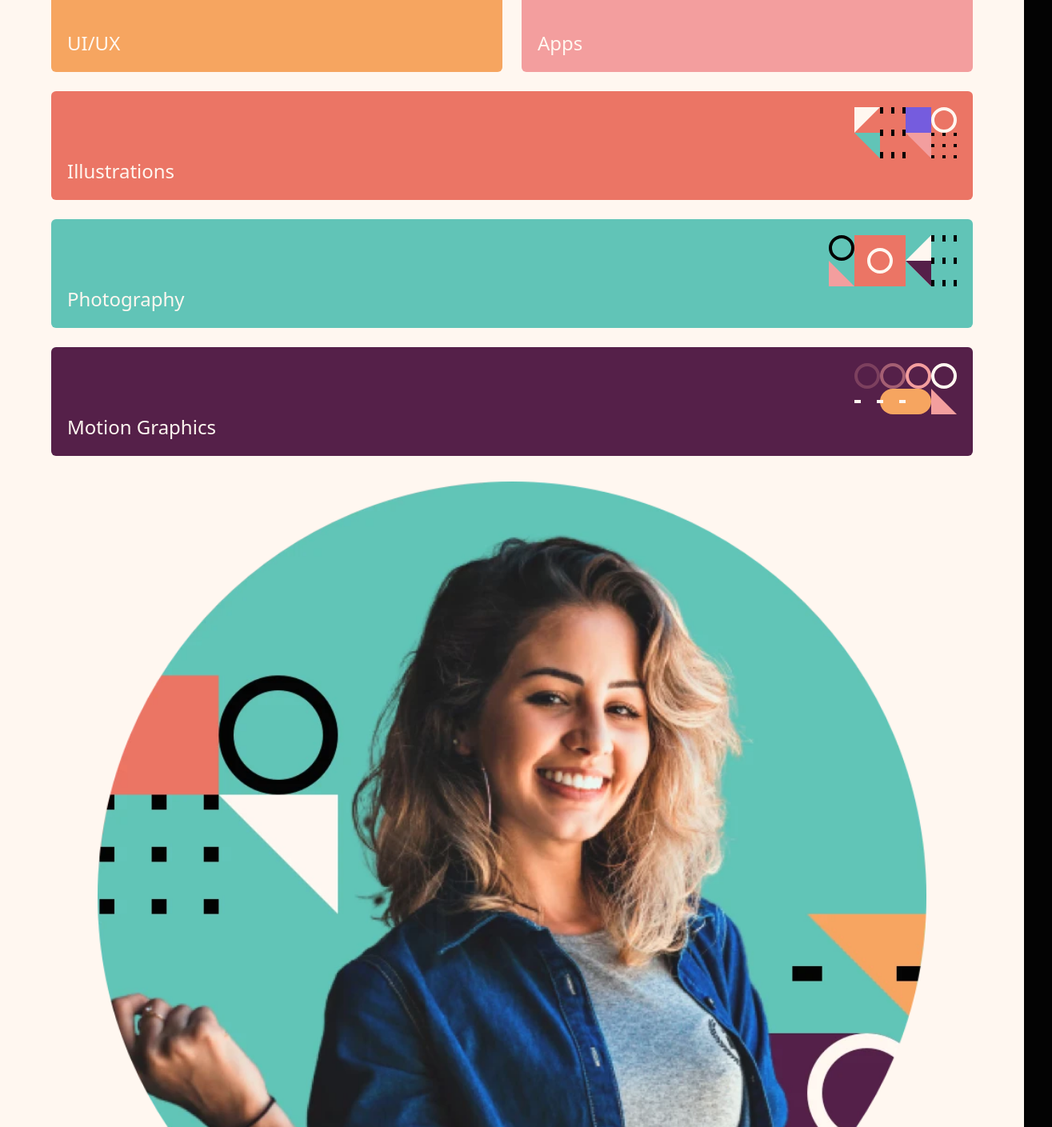
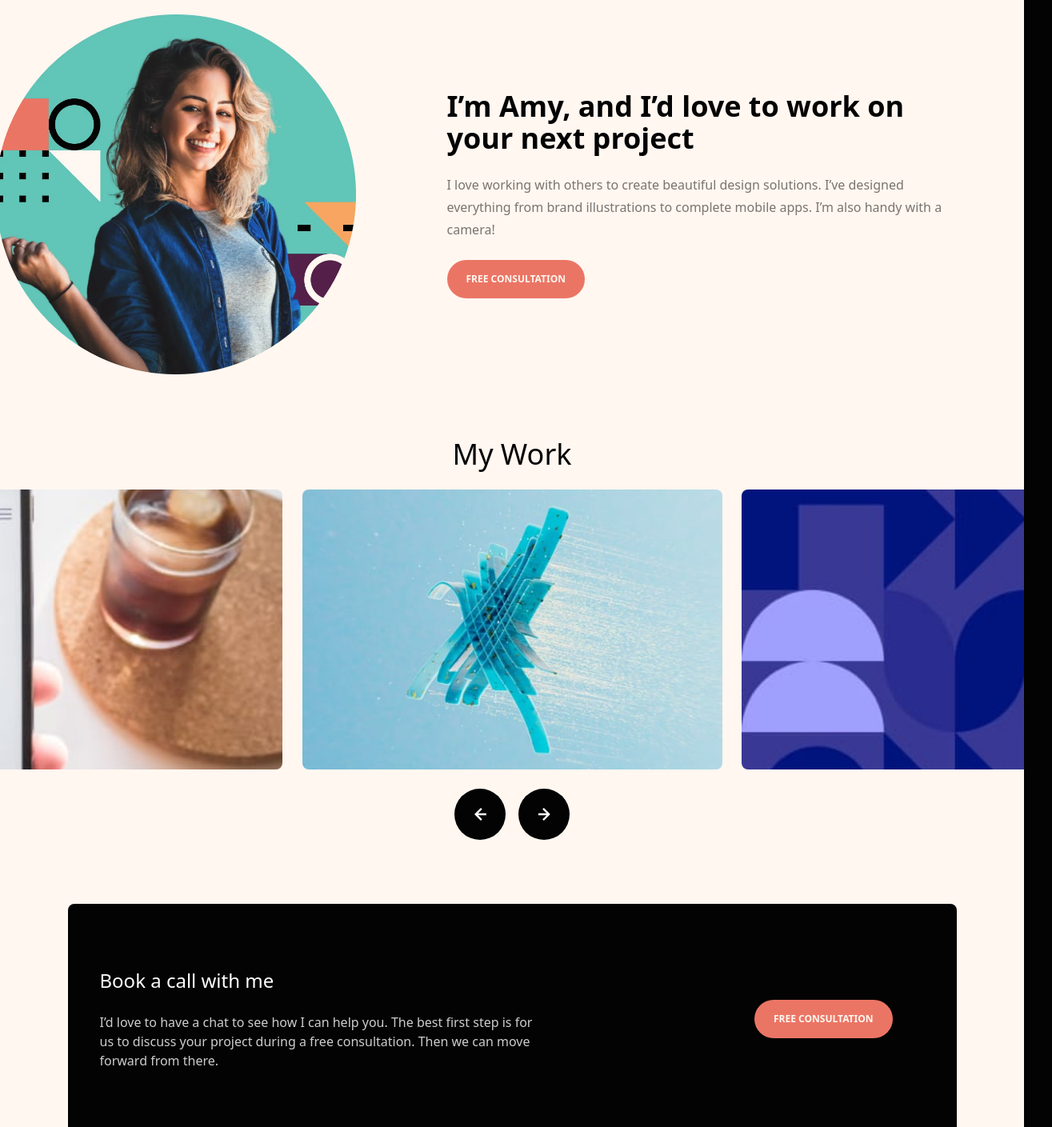
Before and after one commit to DanK1368/single-page-design-portfolio, a React (Create React App) app: page / in a window 1280 px wide. Shown: the part 646-2055 px from the top of the page at 80% size, 1315 px wide, since content can reach past the window. Built offline with nearby package versions, Linux system fonts and the light colour scheme.

Commit message:
responsive layout added to the different components

```diff
--- a/src/App.js
+++ b/src/App.js
@@ -8,8 +8,8 @@ import Footer from "./components/Footer";
 
 function App() {
   return (
-    <main className=" min-h-screen bg-neutral">
-      <div className=" w-[90%] m-auto ">
+    <main className=" min-h-screen bg-neutral overflow-x-hidden ">
+      <div className=" w-[90%] m-auto max-w-[1111px] relative  ">
         <Header />
         <Intro />
         <Work />
--- a/src/components/About.js
+++ b/src/components/About.js
@@ -3,17 +3,23 @@ import profilePic from "../assets/image-amy.webp";
 
 const About = () => {
   return (
-    <section className="flex flex-col justify-center items-center gap-6 text-center">
-      <img className=" w-[90%] " src={profilePic} alt="" />
-      <h3 className=" text-2xl font-semibold w-[90%] text-base-100 ">
+    <section className="flex flex-col justify-center items-center gap-6 text-center md:flex-row md:my-20">
+      <img
+        className=" w-[90%] max-w-[450px] md:translate-x-[-20%] md:flex-1 md:w-[500px] "
+        src={profilePic}
+        alt=""
+      />
+      <div className=" flex flex-col items-center justify-center gap-6 md:items-start  ">
+        <h3 className=" text-2xl font-semibold text-base-100 md:text-left md:w-full md:text-4xl ">
           I’m Amy, and I’d love to work on your next project
         </h3>
-      <p className=" text-md font-light text-neutral-content leading-6 ">
+        <p className=" text-neutral-content leading-7 md:text-left ">
           I love working with others to create beautiful design solutions. I’ve
           designed everything from brand illustrations to complete mobile apps.
           I’m also handy with a camera!
         </p>
-      <Button bgColor="bg-secondary" />
+        <Button bgColor="bg-secondary hover:bg-accent" />
+      </div>
     </section>
   );
 };
--- a/src/components/Cta.js
+++ b/src/components/Cta.js
@@ -2,14 +2,18 @@ import { Button } from "./shared/Button";
 
 const Cta = () => {
   return (
-    <section className=" flex flex-col justify-center items-center mt-20 bg-base-100 px-6 py-10 gap-6 text-center rounded-lg ">
-      <h4 className=" text-2xl font-medium text-white ">Book a call with me</h4>
-      <p>
-        I’d love to have a chat to see how I can help you. The best first step
-        is for us to discuss your project during a free consultation. Then we
-        can move forward from there.
-      </p>
-      <Button bgColor="bg-secondary" />
+    <section className=" flex flex-col justify-center items-center mt-20 bg-base-100 px-6 py-10 gap-6 text-center rounded-lg lg:flex-row lg:py-20 lg:pl-10 lg:pr-20">
+      <div className=" flex flex-col justify-center items-center gap-6 lg:items-start ">
+        <h4 className=" text-2xl font-medium text-white ">
+          Book a call with me
+        </h4>
+        <p className="lg:text-left lg:max-w-[70%]">
+          I’d love to have a chat to see how I can help you. The best first step
+          is for us to discuss your project during a free consultation. Then we
+          can move forward from there.
+        </p>
+      </div>
+      <Button bgColor="bg-secondary hover:bg-accent" />
     </section>
   );
 };
--- a/src/components/Portfolio.js
+++ b/src/components/Portfolio.js
@@ -39,20 +39,22 @@ const Portfolio = () => {
 
   return (
     <section className=" flex flex-col justify-center items-center gap-6 mt-14  ">
-      <h4 className=" text-2xl text-base-100 font-medium ">My Work</h4>
-      <div className=" flex justify-center items-center relative ">
+      <h4 className=" text-2xl text-base-100 font-medium lg:text-4xl">
+        My Work
+      </h4>
+      <div className=" flex justify-center items-center max-h-[400px] ">
         <img
-          className=" rounded-lg w-[80%] absolute left-[-75%] "
+          className=" object-cover rounded-lg w-[80%] absolute left-[-75%] md:max-h-[350px] md:left-[-70%] lg:left-[-620px] "
           src={portfolio[prevImg].image}
           alt=""
         />
         <img
-          className=" rounded-lg w-[80%] m-auto "
+          className=" rounded-lg w-[80%] m-auto md:w-full md:max-h-[350px] "
           src={portfolio[index].image}
           alt=""
         />
         <img
-          className=" rounded-lg w-[80%] absolute right-[-75%] "
+          className="object-cover rounded-lg w-[80%] absolute right-[-75%]  md:max-h-[350px] md:right-[-70%] lg:right-[-620px]  "
           src={portfolio[nextImg].image}
           alt=""
         />
--- a/src/components/Work.js
+++ b/src/components/Work.js
@@ -8,28 +8,28 @@ import motionDesign from "../assets/pattern-motion-graphics.svg";
 
 const Work = () => {
   return (
-    <div className=" grid grid-cols-2 col gap-6 my-8 ">
+    <div className="  grid grid-cols-2 gap-6 my-8 md:grid-cols-4 md:grid-rows-3 lg:grid-rows-2  ">
       <Cards
         text="Graphic Design"
         graphic={graphicDesign}
-        layout="gap-16 col-span-2 bg-primary"
+        layout="row-span-3 gap-16 col-span-2 bg-primary md:row-span-2 lg:row-span-2 lg:col-span-1 lg:"
       />
-      <Cards text="UI/UX" graphic={uiUxDesign} layout="gap-10 bg-accent" />
-      <Cards text="Apps" graphic={appsDesign} layout="gap-10 bg-[#F39E9E]" />
+      <Cards text="UI/UX" graphic={uiUxDesign} layout=" gap-7  bg-accent  " />
+      <Cards text="Apps" graphic={appsDesign} layout=" gap-7  bg-[#F39E9E] " />
       <Cards
         text="Illustrations"
         graphic={illustrationsDesign}
-        layout="col-span-2 bg-secondary"
+        layout="col-span-2 bg-secondary gap-10"
       />
       <Cards
         text="Photography"
         graphic={photographyDesign}
-        layout="col-span-2 bg-[#61C4B7]"
+        layout="col-span-2 bg-[#61C4B7] gap-10 lg:col-start-4 lg:row-start-1"
       />
       <Cards
         text="Motion Graphics"
         graphic={motionDesign}
-        layout="col-span-2 bg-[#552049]"
+        layout="col-span-2 bg-[#552049] gap-10"
       />
     </div>
   );
--- a/src/components/shared/Cards.js
+++ b/src/components/shared/Cards.js
@@ -1,7 +1,7 @@
 const Cards = ({ text, graphic, layout }) => {
   return (
     <div
-      className={` ${layout} w-full p-5 rounded-md text-neutral text-2xl font-medium flex flex-col justify-between`}
+      className={`  p-5 rounded-md text-neutral text-2xl font-medium flex flex-col justify-between ${layout}`}
     >
       <div className="flex justify-end">
         <img src={graphic} alt="" />
```
Lines whose indentation alone changed are shown as unchanged.
